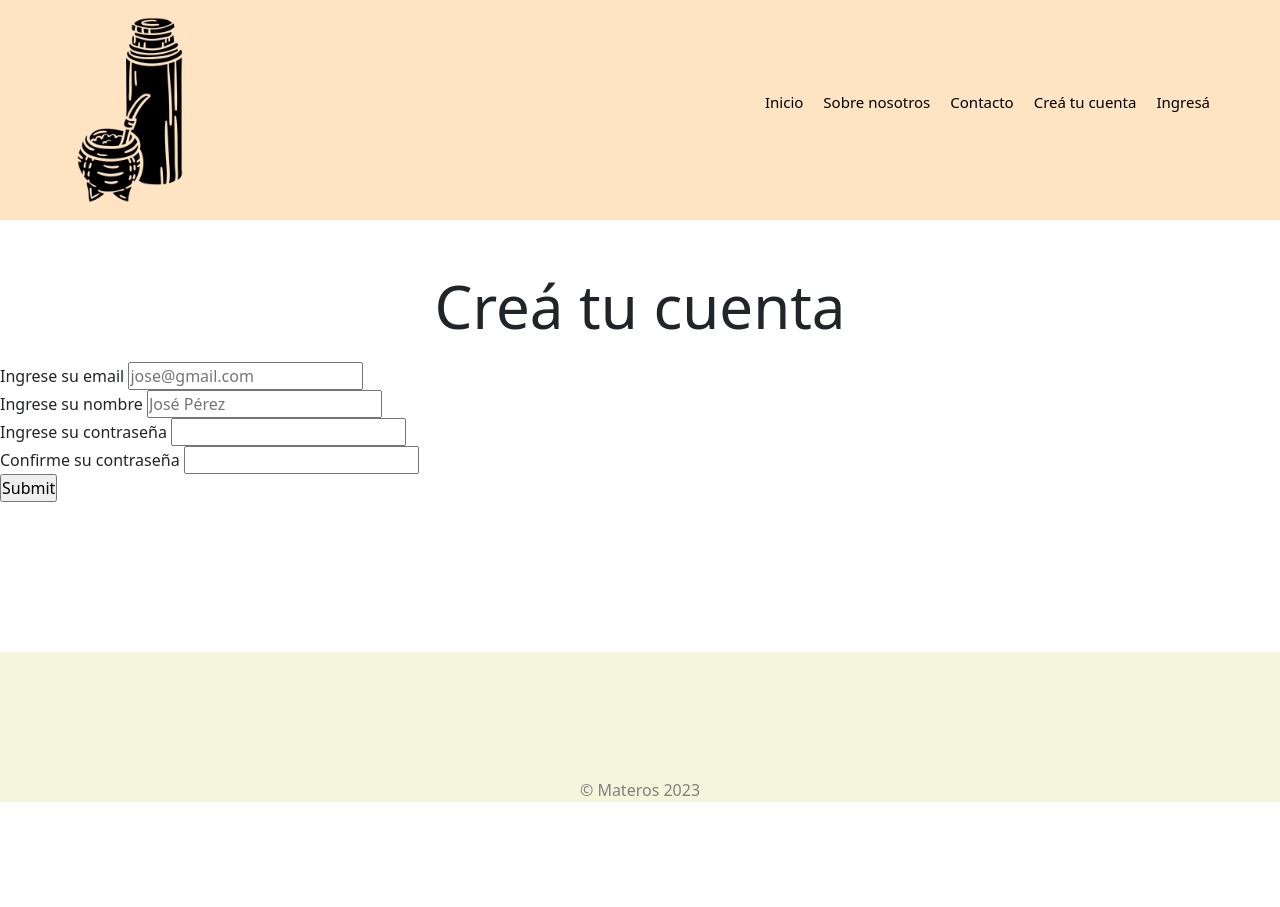
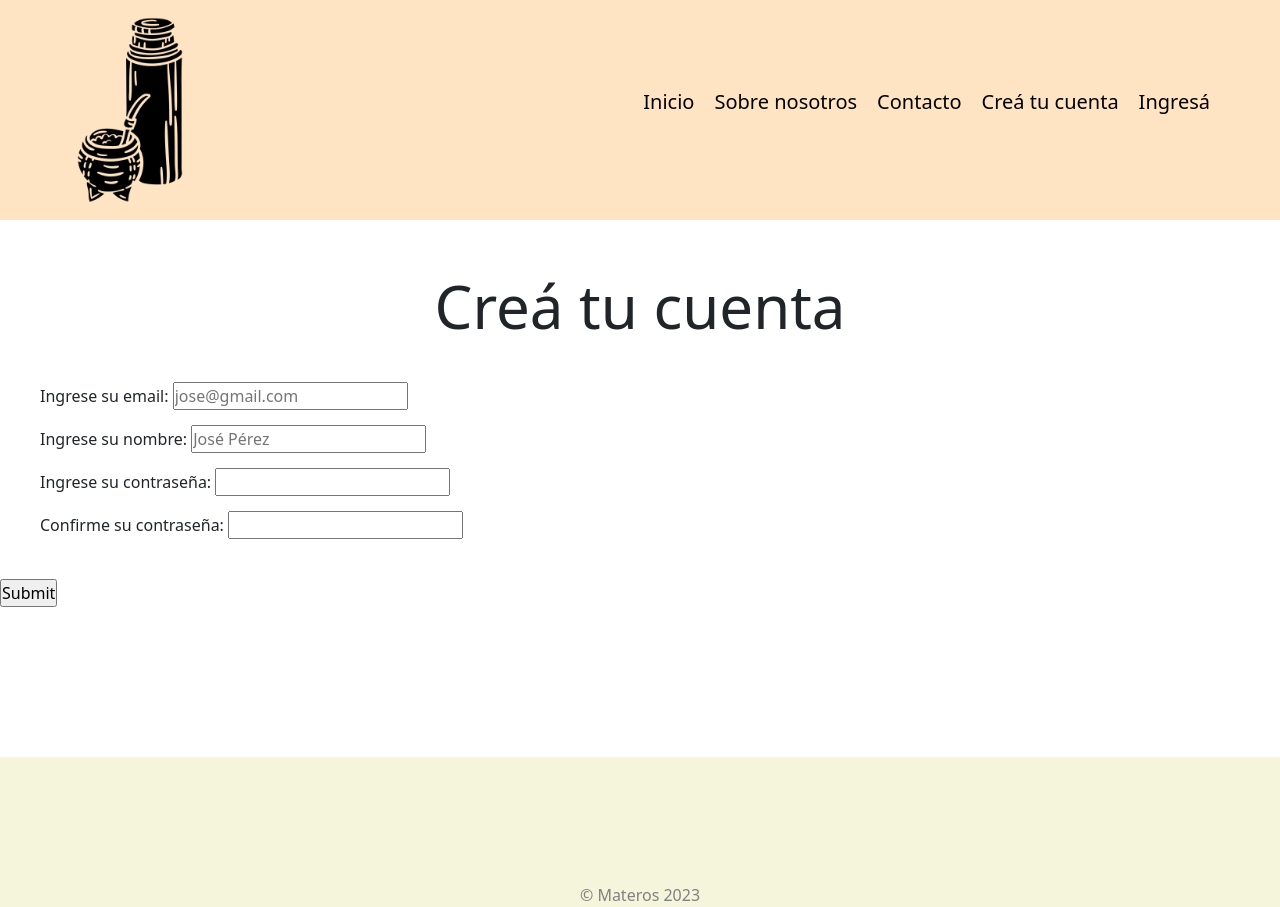
Before and after one commit to lucaspapa32/materos-lucas, a plain HTML site: page pages/crea.html in a window 1280 px wide. Before the commit the page ends 802 px from the top, so only its background shows below. Drawn offline with nearby package versions, Linux system fonts and the light colour scheme.

Commit message:
Modifique las mediaquery

```diff
--- a/css/styles.css
+++ b/css/styles.css
@@ -11,6 +11,7 @@ html{
 header{
     background-color: bisque;
     display: flex;
+    flex-direction: column;
     justify-content: space-between;
     align-items: center;
     padding: 10px 30px;
@@ -24,15 +25,42 @@ header img{
 header nav ul{
     list-style: none;
     display: flex;
+    flex-direction: column;
     column-gap: 20px;
     padding: 20px 40px;
-    font-size: 15px;
 }
 
-header nav ul li a{
+nav ul li a{
     text-decoration: none;
+    font-size: 20px;
     color: black;
+    font-weight: 500;
 }
+
+@media screen and (min-width: 768px){
+    header{
+        flex-direction: row;
+    }
+
+    header nav ul{
+        flex-direction: row;
+    }
+}
+
+@media screen and (min-width: 1024px){
+    .conteiner-contacto{
+        flex-direction: row;
+    }
+}
+
+
+
+
+
+
+
+
+
 
 section{
     margin-top: 50px;
@@ -89,7 +117,7 @@ footer .conteiner-footer{
     justify-content: center;
     align-items: center;
     text-align: center;
-    padding: 20px;
+    margin: 20px;
 }
 
 /*Sobre nostros*/
@@ -107,7 +135,25 @@ footer .conteiner-footer{
 
 /*Contacto*/
 .conteiner-contacto{
+    margin: 30px;
     display: flex;
-    flex-direction: row;
+    flex-direction: column;
     justify-content: space-around;
+    gap: 30px;
 }
+
+.mapa-contacto iframe{
+    width: 100%;
+}
+
+
+
+
+/* Creá tu cuenta */
+.formulario{
+    margin: 20px;
+    padding: 20px;
+    display: flex;
+    flex-direction: column;
+    gap: 15px;
+}
--- a/pages/crea.html
+++ b/pages/crea.html
@@ -31,21 +31,23 @@
         <section>
             <h1>Creá tu cuenta</h1>
         <form>
+            <div class="formulario">
             <div>
-                <label for="email">Ingrese su email</label>
+                <label for="email">Ingrese su email:</label>
                 <input type="email" id="email" placeholder="jose@gmail.com" required>
             </div>
             <div>
-                <label for="nombre">Ingrese su nombre</label>
+                <label for="nombre">Ingrese su nombre:</label>
                 <input type="text" id="nombre" placeholder="José Pérez" required>
             </div>
             <div>
-                <label for="password">Ingrese su contraseña</label>
+                <label for="password">Ingrese su contraseña:</label>
                 <input type="password" id="password" required>
             </div>
             <div>
-                <label>Confirme su contraseña</label>
+                <label>Confirme su contraseña:</label>
                 <input type="password">
+            </div>
             </div>
             <input type="submit">
         </form>
```
Also changed, not shown: index.html (+0 -1 lines), pages/contacto.html (+6 -6 lines), moqups/wireframe contacto.jpeg (deleted), moqups/wireframe crearcuenta.jpeg (deleted), moqups/wireframe indx.PNG (deleted), moqups/wireframe ingresa.jpeg (deleted), moqups/wireframe nosotros.jpeg (deleted).
